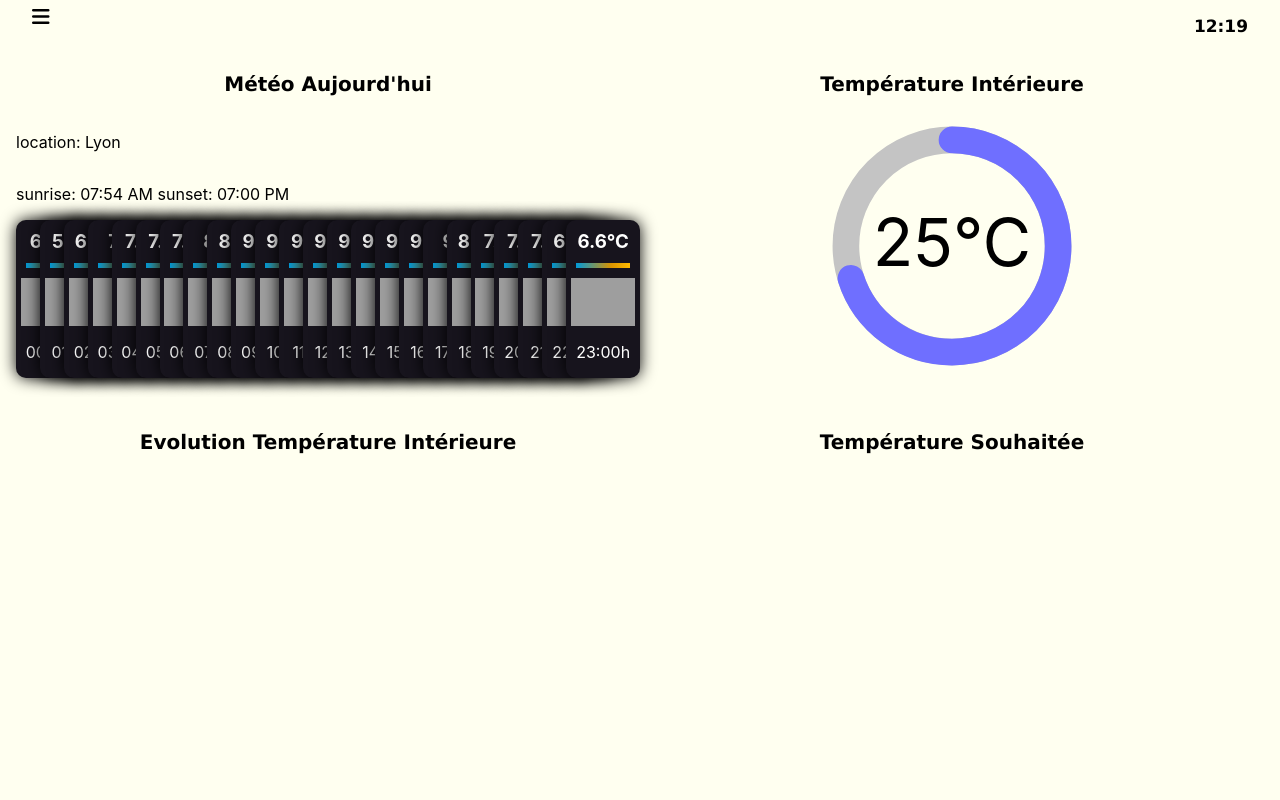
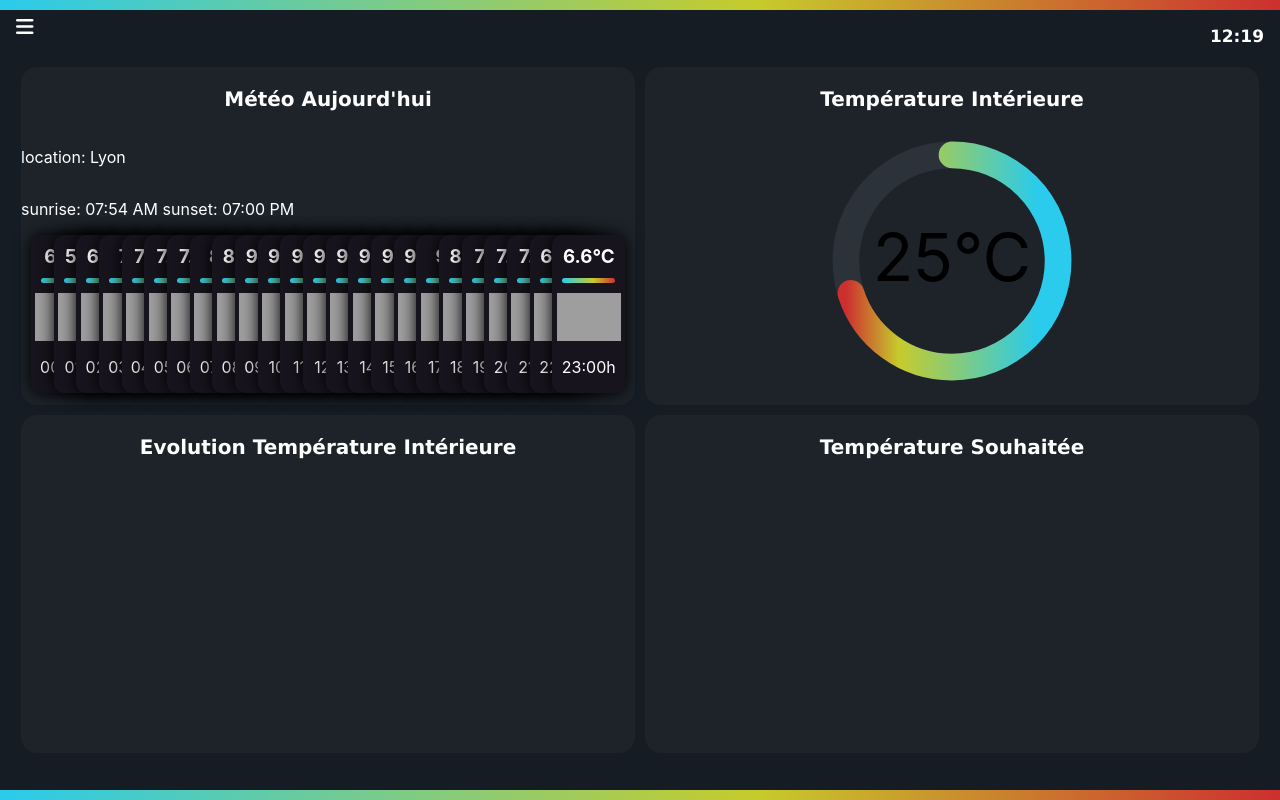
Before and after one commit to WilliamBamba/thermo_ia, a React (Create React App) app in the folder front/: page / in a window 1280 px wide. Built offline with nearby package versions, Linux system fonts and the light colour scheme; grey boxes are pictures that could not be loaded; the HTML template or start-up script is replaced by a standard one.

Commit message:
Thème sombre + Début de combat acharné contre le svg path... il a gagné, rip

```diff
--- a/front/src/App.css
+++ b/front/src/App.css
@@ -52,10 +52,8 @@
   display: flex;
   flex-direction: column;
   flex: 1;
-  background-color: ivory;
-  padding-left: 1em;
-  padding-bottom: 2em;
-  padding-right: 1em;
+  background-color: #151c24;
+  color: white;
 }
 
 #param {
@@ -89,23 +87,34 @@
 #info {
   display: flex;
   flex: 1;
+  padding-left: 1em;
+  padding-right: 1em;
 }
 
 #temp {
   display: flex;
   flex: 1;
+  padding-left: 1em;
+  padding-right: 1em;
+  padding-bottom: 2em;
 }
 
 #meteo {
   display: flex;
   flex: 1;
   flex-direction: column;
+  background-color: #1d2329;
+  margin: 5px;
+  border-radius: 1em;
 }
 
 #tempActuel {
   display: flex;
   flex: 1;
   flex-direction: column;
+  background-color: #1d2329;
+  margin: 5px;
+  border-radius: 1em;
 }
 
 #cercle {
@@ -117,12 +126,18 @@
   display: flex;
   flex: 1;
   flex-direction: column;
+  background-color: #1d2329;
+  margin: 5px;
+  border-radius: 1em;
 }
 
 #tempGestion {
   display: flex;
   flex: 1;
   flex-direction: column;
+  background-color: #1d2329;
+  margin: 5px;
+  border-radius: 1em;
 }
 
 /* Interface cercle */
@@ -133,18 +148,18 @@
 }
 .circle-svg text {
   text-align:center;
-  color:black;
+  color:white;
   font-size:10px
 }
 .circle-svg path.percent {
-  stroke: #6f6fff;
+  stroke : url(#gradient);
   fill: none;
   stroke-width: 4;
   stroke-linecap: round;
   animation: progress 1s ease-out forwards;
 }
 .circle-svg path.around {
-    stroke: #c4c4c4;
+    stroke: #2c3239;
     fill: none;
     stroke-width: 4;
 }
@@ -158,6 +173,9 @@
 /* Carroussel Météo */
  .container {
   display: flex;
+  padding-left: 10px;
+  padding-right: 10px;
+  padding-bottom: 10px;
 }
 
 .card {
@@ -210,90 +228,34 @@
 
 .filledbar {
   height: 5px;
-  background: rgb(0,154,217);
-  background: linear-gradient(90deg, rgba(0,154,217,1) 0%, rgba(217,147,0,1) 65%, rgba(255,186,0,1) 100%);
-  transition: 0.6s ease-out;
+  border-radius: 1em;
+  /*background: rgb(0,154,217);
+  background: linear-gradient(90deg, rgba(0,154,217,1) 0%, rgba(217,147,0,1) 65%, rgba(255,186,0,1) 100%);*/
+  background: rgb(42,203,236);
+  background: linear-gradient(90deg, rgba(42,203,236,1) 0%, rgba(199,203,44,1) 59%, rgba(205,47,47,1) 100%);
 }
 
-
-
-/*.card {
-  display: flex;
-  height: 280px;
-  width: 150px;
-  background-color: #17141d;
-  border-radius: 10px;
-  box-shadow: 0rem 0 1rem #000;
-   #margin-left: -50px;
-  transition: 0.4s ease-out;
-  position: relative;
-  left: 0px;
+/*test*/
+#blue {
+  stop-color:#cd2f2f;
+  stop-opacity:1;
 }
 
-.card:not(:first-child) {
-    margin-left: -50px;
+#jaune {
+  stop-color:#c7cb2c;
+  stop-opacity:1;
 }
 
-.card:hover {
-  transform: translateY(-20px);
-  transition: 0.4s ease-out;
+#red {
+  stop-color:#2acbec;
+  stop-opacity:1;
 }
 
-.card:hover ~ .card {
-  position: relative;
-  left: 50px;
-  transition: 0.4s ease-out;
+/* Petite Déco Stylé */
+.prettyBar {
+  height: 10px;
+  /*background: rgb(0,154,217);
+  background: linear-gradient(90deg, rgba(0,154,217,1) 0%, rgba(217,147,0,1) 65%, rgba(255,186,0,1) 100%);*/
+  background: rgb(42,203,236);
+  background: linear-gradient(90deg, rgba(42,203,236,1) 0%, rgba(199,203,44,1) 59%, rgba(205,47,47,1) 100%);
 }
-
-.title {
-  color: white;
-  font-weight: 300;
-  display: flex;
-  flex: 1;
-}
-
-.bar {
-  position: absolute;
-  top: 100px;
-  left: 20px;
-  height: 5px;
-  width: 100px;
-}
-
-.emptybar {
-  background-color: #2e3033;
-  width: 100%;
-  height: 100%;
-}
-
-.filledbar {
-  position: absolute;
-  top: 0px;
-  z-index: 3;
-  width: 0px;
-  height: 100%;
-  background: rgb(0,154,217);
-  background: linear-gradient(90deg, rgba(0,154,217,1) 0%, rgba(217,147,0,1) 65%, rgba(255,186,0,1) 100%);
-  transition: 0.6s ease-out;
-}
-
-.card:hover .filledbar {
-  width: 100%;
-  transition: 0.4s ease-out;
-}
-
-.circle {
-  position: absolute;
-  top: 150px;
-  left: 30%;
-}
-
-svg {
-  fill: #17141d;
-  stroke-width: 2px;
-}
-
-.card:hover {
-  stroke-dashoffset: 100;
-  transition: 0.6s ease-out;
-} */
--- a/front/src/compenents/Home.js
+++ b/front/src/compenents/Home.js
@@ -25,9 +25,11 @@ export default({store}) => {
 
     return (
         <div id='home'>
+            <div className='prettyBar' />
             <Parametres />
             <Info />
             <Temp />
+            <div className='prettyBar' />
         </div>
     );
 
--- a/front/src/compenents/Info/TempActuel.js
+++ b/front/src/compenents/Info/TempActuel.js
@@ -9,7 +9,7 @@ export default ({store}) => {
         <div id='tempActuel'>
             <p class='TitreSection'> Température Intérieure </p>
             <div id='cercle'>
-                <svg viewBox="0 0 36 36" class="circle-svg" fill="url(#gradient)">
+                <svg viewBox="0 0 36 36" class="circle-svg">
                     <defs>
                         <linearGradient id="gradient" x1="0%" y1="0%" x2="100%" y2="0%">
                             <stop offset="0%" id='blue' />
@@ -19,6 +19,7 @@ export default ({store}) => {
                     </defs>
                     <path class="around" stroke-dasharray="100, 100" d="M18 2.0845 a 15.9155 15.9155 0 0 1 0 31.831 a 15.9155 15.9155 0 0 1 0 -31.831"></path>
                     <path class="percent" stroke-dasharray="70, 100" d="M18 2.0845 a 15.9155 15.9155 0 0 1 0 31.831 a 15.9155 15.9155 0 0 1 0 -31.831"></path>
+
                     <text x="18" y="14" text-anchor="middle" dy="7" font-size="20"> 25°C</text>
                 </svg>
             </div>
```
